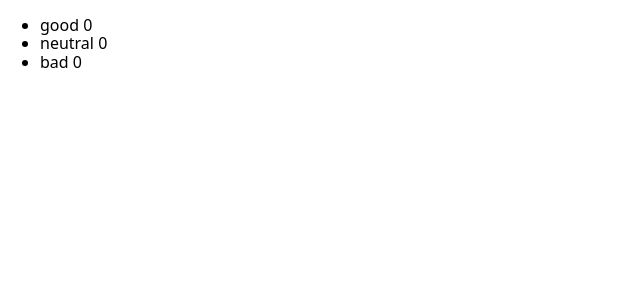
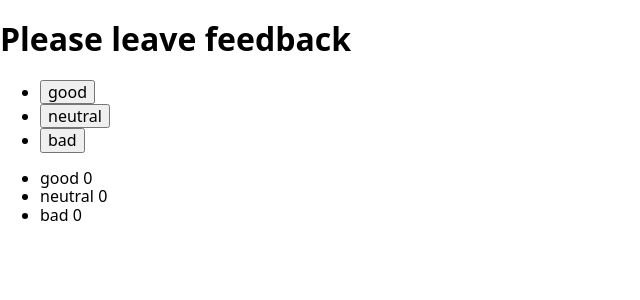
Before and after one commit to Dm3583/goit-react-hw-02-feedback, a React (Create React App) app: page / in a window 1280 px wide. Shown: the top 300 px of the page, without its empty margins (0-640 px from the left). Built offline with nearby package versions, Linux system fonts and the light colour scheme.

Commit message:
add onclick handler

```diff
--- a/src/App.js
+++ b/src/App.js
@@ -9,9 +9,33 @@ class App extends Component {
       bad: 0,
     };
   }
+
+  onClickGoodHandler = () => {
+    console.log('good');
+    this.setState(prevState => {
+      return { good: (prevState.good += 1) };
+    });
+  };
+
+  onClickNeutralHandler = () => console.log('neutral');
+
+  onClickBadHandler = () => console.log('bad');
+
   render() {
     return (
       <div>
+        <h1>Please leave feedback</h1>
+        <ul>
+          <li>
+            <button onClick={this.onClickGoodHandler}>good</button>
+          </li>
+          <li>
+            <button onClick={this.onClickNeutralHandler}>neutral</button>
+          </li>
+          <li>
+            <button onClick={this.onClickBadHandler}>bad</button>
+          </li>
+        </ul>
         <ul>
           <li>good {this.state.good}</li>
           <li>neutral {this.state.neutral}</li>
```
